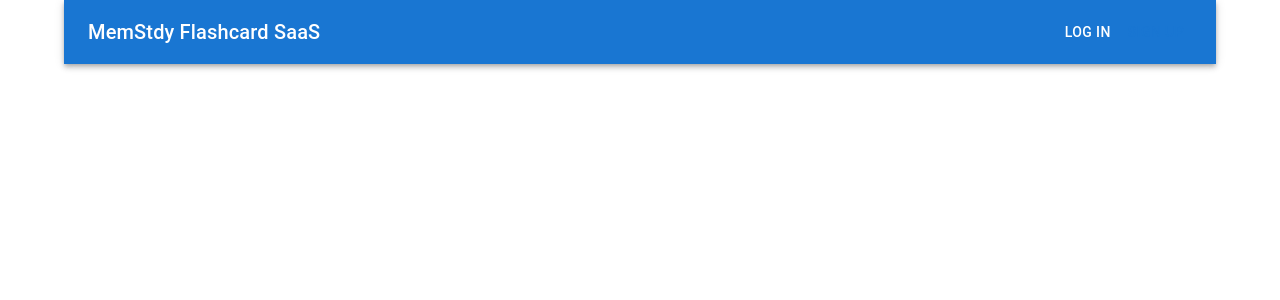
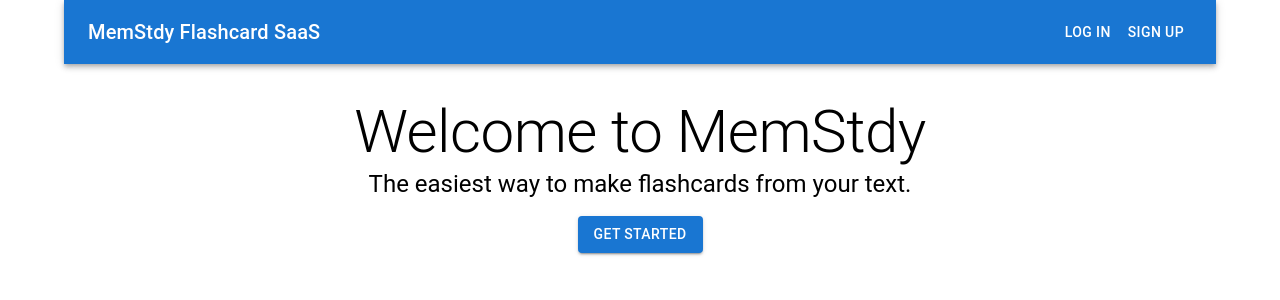
Before and after one commit to ereizas/MemStdy, a Next.js app in the folder memstdy/: page / in a window 1280 px wide. Shown: the top 300 px of the page. Built offline with nearby package versions, Linux system fonts and the light colour scheme; no server answers.

Commit message:
Added title items

```diff
--- a/memstdy/app/page.js
+++ b/memstdy/app/page.js
@@ -5,7 +5,8 @@ import {
   AppBar,
   Toolbar,
   Typography,
-  Button
+  Button,
+  Box
 } from '@mui/material'
 import Head from'next/head'
 import { SignedIn, SignedOut, UserButton } from '@clerk/nextjs'
@@ -22,13 +23,22 @@ export default function Home() {
           <Typography variant="h6" style={{flexGrow:1}}>MemStdy Flashcard SaaS</Typography>
           <SignedOut>
             <Button color="inherit">Log In</Button>
-            <Button>Sign Up</Button>
+            <Button color="inherit">Sign Up</Button>
           </SignedOut>
           <SignedIn>
             <UserButton/>
           </SignedIn>
         </Toolbar>
       </AppBar>
+      <Box
+      sx={{textAlign:'center', my:4}}
+      >
+        <Typography variant="h2">Welcome to MemStdy</Typography>
+        <Typography variant="h5">The easiest way to make flashcards from your text.</Typography>
+        <Button variant="contained" color="primary" sx={{mt:2}}>
+          Get Started
+          </Button>
+      </Box>
     </Container>
   )
 }
```
